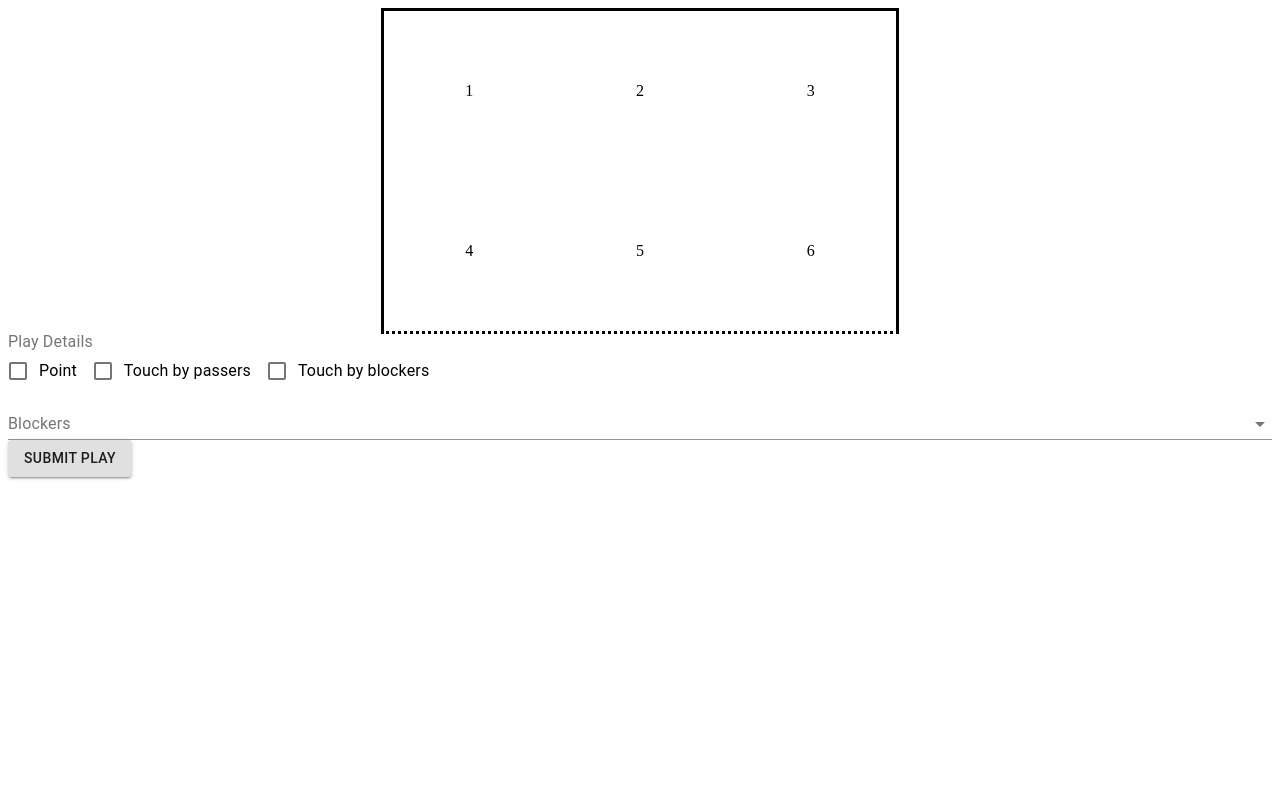
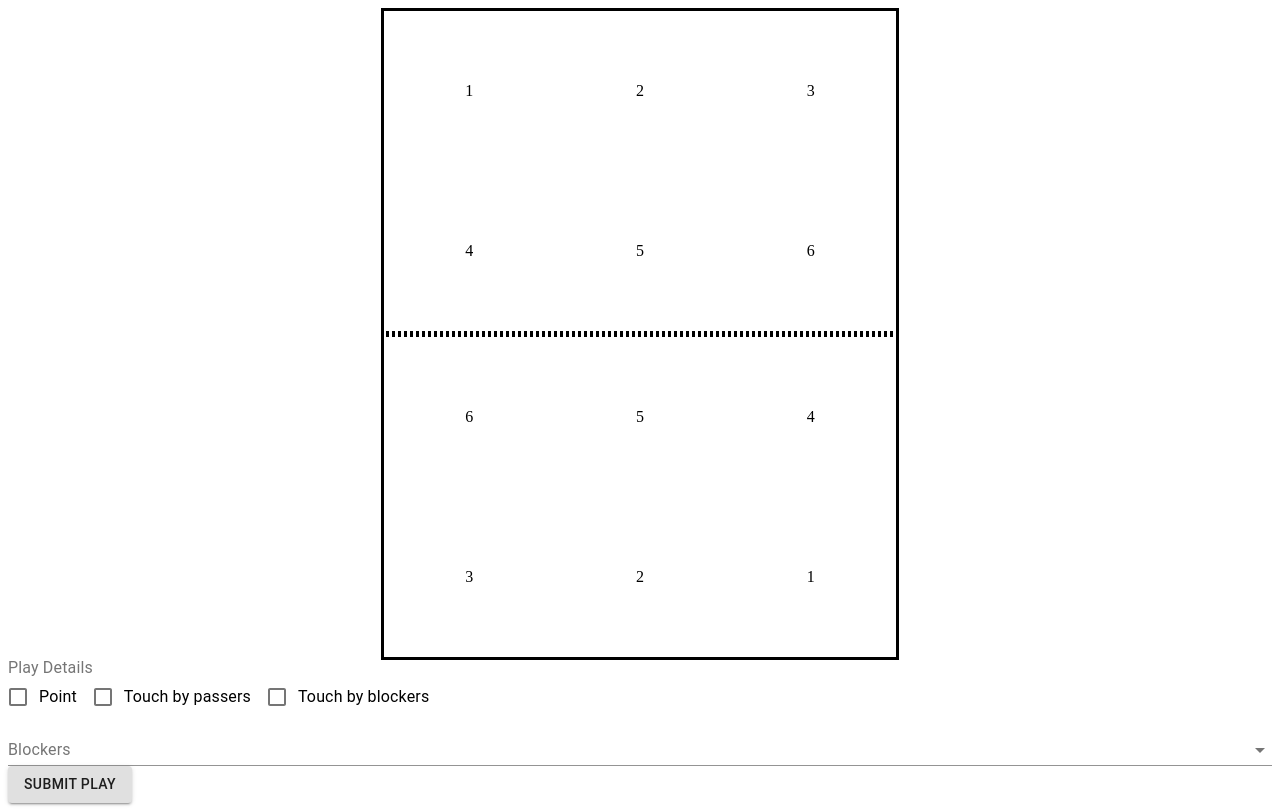
Before and after one commit to ryanctyoung/coachingassist, a Next.js app in the folder client/: page /components/playbook in a window 1280 px wide. Built offline with nearby package versions, Linux system fonts and the light colour scheme.

Commit message:
attack/defense court distinctions

```diff
--- a/client/pages/components/playbook/index.js
+++ b/client/pages/components/playbook/index.js
@@ -1,6 +1,6 @@
 import React, {useState, useEffect} from 'react'
 import Link from 'next/link';
-import Court from '../../core/court_core';
+import Court from '../../core/court/court_core';
 import {
   Checkbox,
   FormLabel,
@@ -13,7 +13,10 @@ import {
 
 export default function Playbook() {
 
-  const [zone, setZone] = useState();
+  const [zones, setZone] = useState({
+      attackZone: null,
+      defenseZone: null,
+    });
   const [bools, setBool] = useState({
     pointBl: false,
     touchGroundBl: false,
@@ -22,11 +25,14 @@ export default function Playbook() {
   const [blockers, setBlockers] = useState();
 
     useEffect(() => {
-      console.log("Zone is " + zone);
-    }, [zone]);
+      console.log("AttackZone is " + zones.attackZone + " while the defense zone is " + zones.defenseZone);
+    }, [zones]);
 
-  const court_callBack = (number) => {
-    setZone(number);
+  const courtO_callBack = (num) => {
+    setZone({...zones, attackZone:num});
+  }
+  const courtD_callBack = (num) => {
+    setZone({...zones, defenseZone:num});
   }
 
   const submitCallback = () => {
@@ -37,7 +43,8 @@ export default function Playbook() {
   }
   return (
     <div>
-      <Court callBack={court_callBack}/>
+      <Court mode={'defense'} callBack={courtD_callBack}/>
+      <Court mode={'offense'} callBack={courtO_callBack}/>
       <FormLabel component="legend">Play Details</FormLabel>
       <FormGroup>
         <FormGroup row name="bools">
--- /dev/null
+++ b/client/pages/core/court/court_core.js
@@ -0,0 +1,71 @@
+import React from 'react';
+
+import { Grid, Box } from '@material-ui/core';
+import { Container } from 'react-bootstrap';
+import Defense from './defense_side';
+import Attack from './player_side';
+
+export default function Court(props){
+
+	const callBack = props.callBack;
+	const mode = props.mode;
+
+	const Zone = (props) => {
+		let number = props.number;
+
+		const clickCallback = () => {
+			callBack(number);
+		}
+
+		return(
+			<div onClick={clickCallback}>
+				<p>
+					{number}
+				</p>
+			</div>
+		);
+	}
+
+	const Column = (props) => {
+		let number = props.number;
+		return(
+			<Grid item>
+				<Zone number={number} />
+			</Grid>
+		);
+	}
+
+	const CourtRow = (props) => {
+		let number = props.number;
+
+		return(
+			<Grid item container style={{
+		    display: 'flex',
+		    'justifyContent': 'space-around',
+		    'flexDirection': mode=='defense' ? 'row' : 'row-reverse',
+			}}>
+				<Column number={3*(number)-2}/>
+				<Column number={3*(number)-1}/>
+				<Column number={3*(number)}/>
+			</Grid>
+		);
+	}
+
+	return(
+		<Container style={{display: 'flex', 'justifyContent': 'center'}}>
+			<div style={{
+		  	border: '.2em solid black',
+		  	'borderTop':  mode=='defense' ?'solid':'dotted',
+		  	'borderBottom' :  mode=='defense' ? 'dotted': 'solid',
+		    width: '40vw',
+		    height: '40vh',
+		    display: 'flex',
+		    'flexDirection': mode=='defense' ? 'column' : 'column-reverse',
+		    'justifyContent': 'space-around',
+			}}>
+				<CourtRow number={1}/>
+				<CourtRow number={2}/>
+			</div>
+		</Container>
+	);
+}
--- /dev/null
+++ b/client/pages/core/court/defense_side/index.js
@@ -0,0 +1,67 @@
+import React from 'react';
+
+import { Grid, Box } from '@material-ui/core';
+import { Container } from 'react-bootstrap';
+
+export default function Defense(props){
+
+	const callBack = props.callBack;
+  //const styles = useStyles();
+
+	const Zone = (props) => {
+		let number = props.number;
+
+		const clickCallback = () => {
+			callBack(number);
+		}
+
+		return(
+			<div onClick={clickCallback}>
+				<p>
+					{number}
+				</p>
+			</div>
+		);
+	}
+
+	const Column = (props) => {
+		let number = props.number;
+		return(
+			<Grid item>
+				<Zone number={number} />
+			</Grid>
+		);
+	}
+
+	const CourtRow = (props) => {
+		let number = props.number;
+
+		return(
+			<Grid item container style={{
+		    display: 'flex',
+		    'justifyContent': 'space-around',
+			}}>
+				<Column number={3*(number)-2}/>
+				<Column number={3*(number)-1}/>
+				<Column number={3*(number)}/>
+			</Grid>
+		);
+	}
+
+	return(
+		<Container style={{display: 'flex', 'justifyContent': 'center'}}>
+			<div style={{
+		  	border: '.2em solid black',
+		  	'borderBottom':'dotted',
+		    width: '40vw',
+		    height: '40vh',
+		    display: 'flex',
+		    'flexDirection': 'column',
+		    'justifyContent': 'space-around',
+			}}>
+				<CourtRow number={1}/>
+				<CourtRow number={2}/>
+			</div>
+		</Container>
+	);
+}
--- a/client/pages/core/court_core.js
+++ b/client/pages/core/court/player_side/index.js
@@ -3,7 +3,7 @@ import React from 'react';
 import { Grid, Box } from '@material-ui/core';
 import { Container } from 'react-bootstrap';
 
-export default function Court(props){
+export default function Offense(props){
 
 	const callBack = props.callBack;
   //const styles = useStyles();
@@ -40,6 +40,7 @@ export default function Court(props){
 			<Grid item container style={{
 		    display: 'flex',
 		    'justifyContent': 'space-around',
+		    'flexDirection': 'row-reverse',
 			}}>
 				<Column number={3*(number)-2}/>
 				<Column number={3*(number)-1}/>
@@ -52,11 +53,11 @@ export default function Court(props){
 		<Container style={{display: 'flex', 'justifyContent': 'center'}}>
 			<div style={{
 		  	border: '.2em solid black',
-		  	'borderBottom':'dotted',
+		  	'borderTop':'dotted',
 		    width: '40vw',
 		    height: '40vh',
 		    display: 'flex',
-		    'flexDirection': 'column',
+		    'flexDirection': 'column-reverse',
 		    'justifyContent': 'space-around',
 			}}>
 				<CourtRow number={1}/>
```
